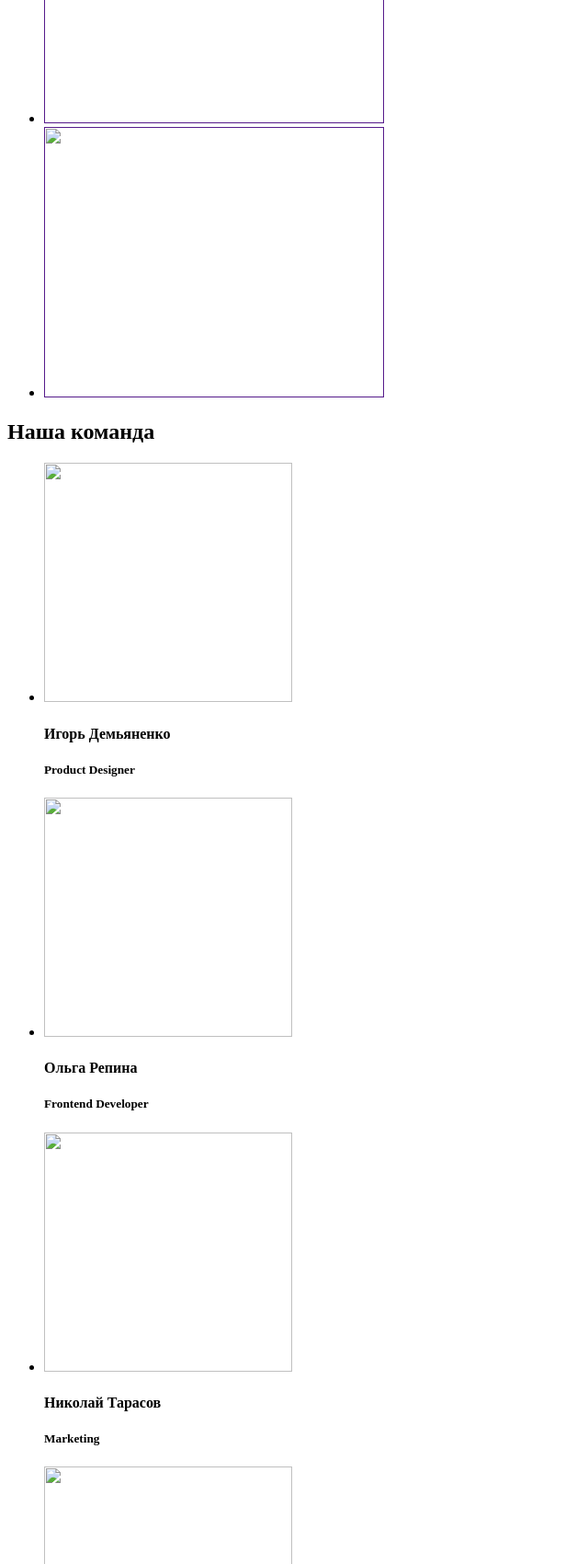
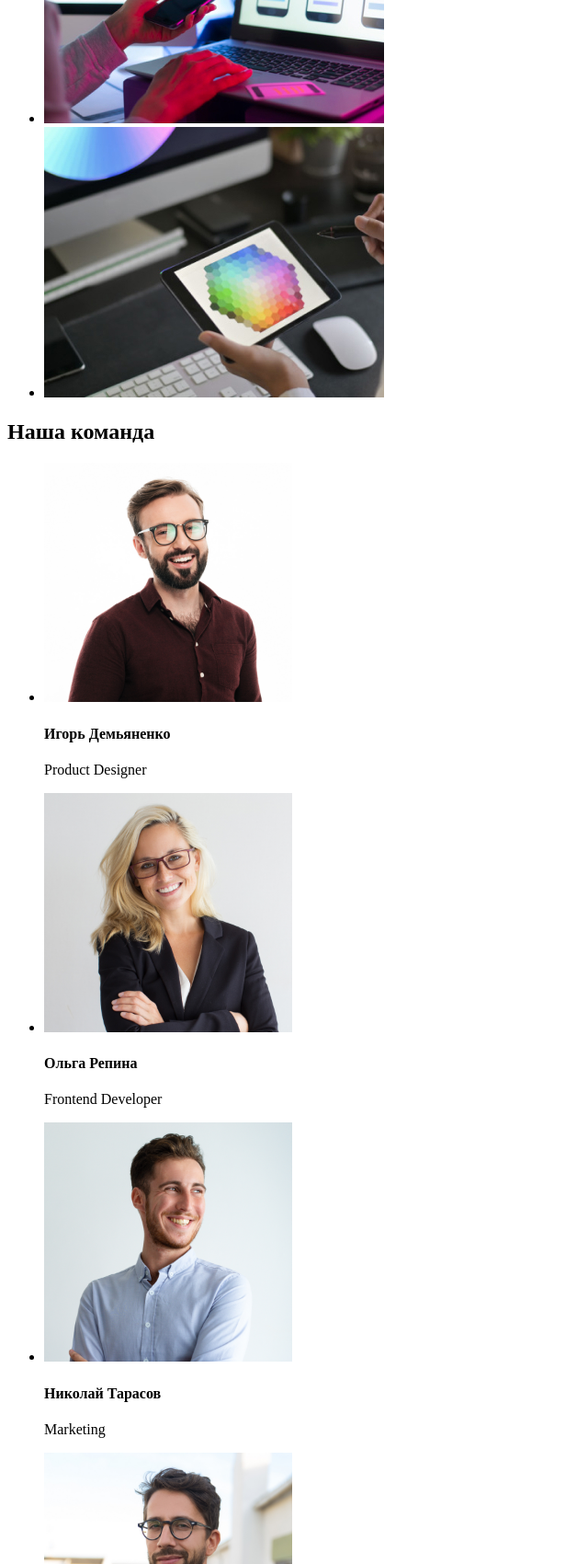
Before and after one commit to IhorBaer/goit-markup-hw-01, a plain HTML site: page index.html in a window 1280 px wide. Shown: the part 1100-2800 px from the top of the page at 92% size, without its empty margins (0-640 px from the left). Drawn offline with Linux system fonts and the light colour scheme.

Commit message:
Исправил текст и фото

```diff
--- a/index.html
+++ b/index.html
@@ -60,17 +60,17 @@
         <ul>
             <li>
                 <a href="">
-                    <img src="./images/img1.png" width="370" height="294" alt="">
+                    <img src="./images/img1.jpg" width="370" height="294" alt="">
                 </a>
             </li>
             <li>
                 <a href="">
-                    <img src="./images/img2.png" width="370" height="294" alt="">
+                    <img src="./images/img2.jpg" width="370" height="294" alt="">
                 </a>
             </li>
             <li>
                 <a href="">
-                    <img src="./images/img3.png" width="370" height="294" alt="">
+                    <img src="./images/img3.jpg" width="370" height="294" alt="">
                 </a>
             </li>
         </ul>
@@ -80,24 +80,24 @@
         <h2>Наша команда</h2>
         <ul>
             <li>
-                <img src="./images/img.jpg" width="270" height="260" alt="">
+                <img src="./images/img4.jpg" width="270" height="260" alt="">
                 <h4>Игорь Демьяненко</h4>
-                <h5>Product Designer</h5>
+                <p>Product Designer</p>
             </li>
             <li>
-                <img src="./images/img (1).jpg" width="270" height="260" alt="">
+                <img src="./images/img5.jpg" width="270" height="260" alt="">
                 <h4>Ольга Репина</h4>
-                <h5>Frontend Developer</h5>
+                <p>Frontend Developer</p>
             </li>
             <li>
-                <img src="./images/img (2).jpg" width="270" height="260"  alt="">
+                <img src="./images/img6.jpg" width="270" height="260"  alt="">
                 <h4>Николай Тарасов</h4>
-                <h5>Marketing</h5>
+                <p>Marketing</p>
             </li>
             <li>
-                <img src="./images/img (3).jpg" width="270" height="260" alt="">
+                <img src="./images/img7.jpg" width="270" height="260" alt="">
                 <h4>Михаил Ермаков</h4>
-                <h5>UI Designer</h5>
+                <p>UI Designer</p>
             </li>
         </ul>
     </section>
```
Also changed, not shown: images/img1.jpg (added), images/img2.jpg (added), images/img3.jpg (added), images/img4.jpg (added), images/img5.jpg (added), images/img6.jpg (added), images/img7.jpg (added).
